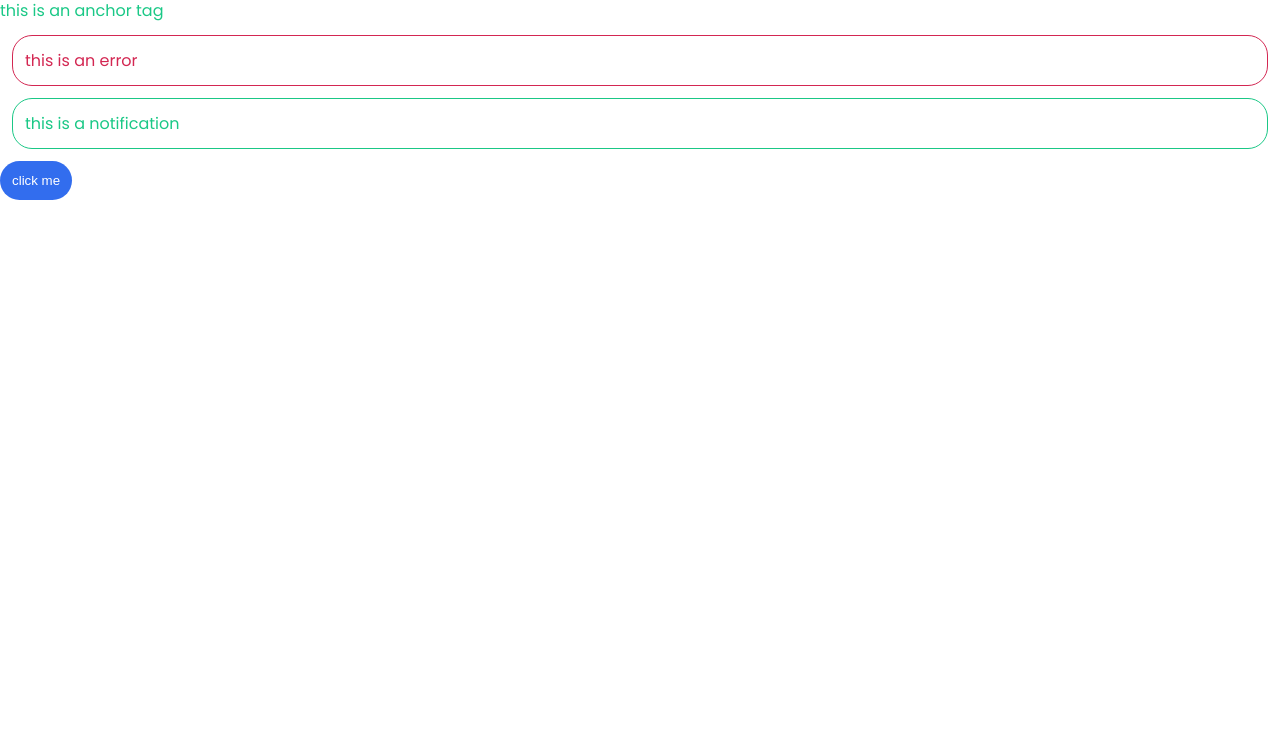
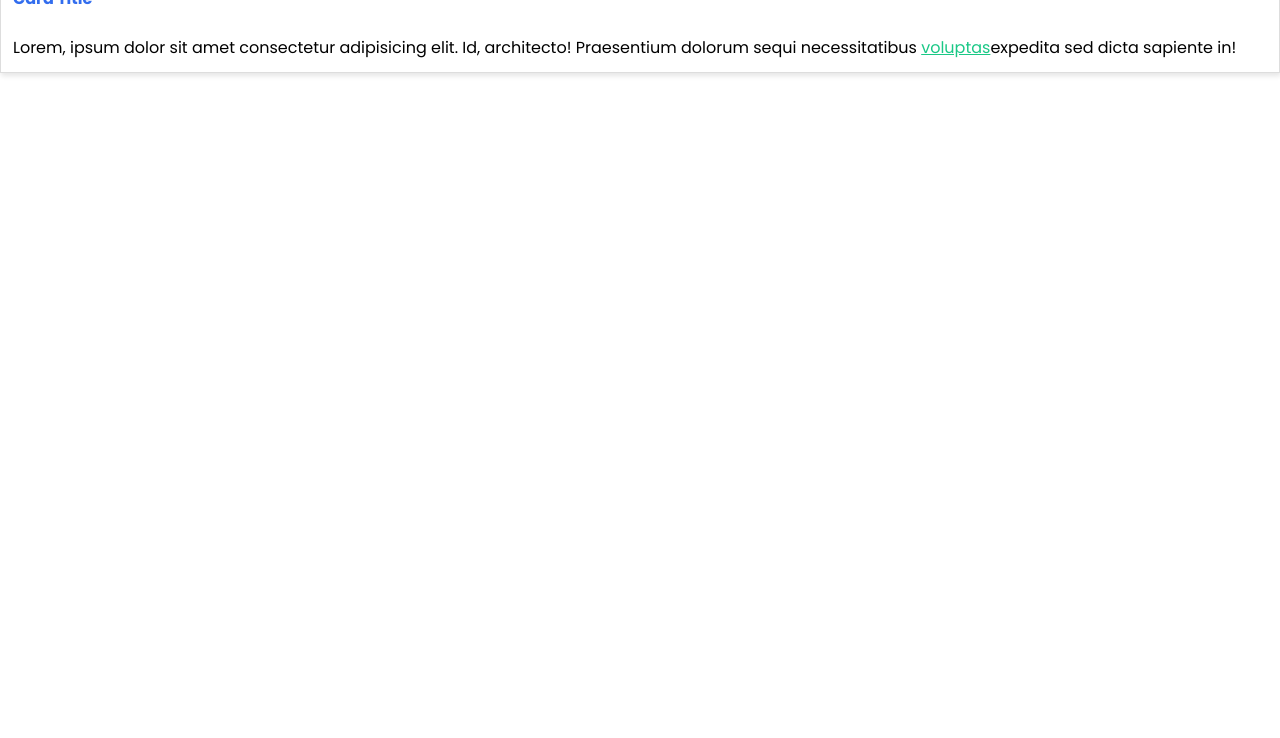
Before and after one commit to priyasarpate/coraline.css, a website: page index.html in a window 1280 px wide. Shown: the part 62-800 px from the top of the page. Drawn offline with Linux system fonts and the light colour scheme.

Commit message:
nested scss

```diff
--- a/coraline/_variables.scss
+++ b/coraline/_variables.scss
@@ -11,3 +11,9 @@ $base-margin: 0.75rem;
 // borders
 $base-border-thickness: 1px;
 $base-border-radius: 20px;
+
+// box-shadow
+$base-box-shadow: 1px 3px 5px rgba(0,0,0,0.1);
+
+// font sizes
+$base-font-size: 1rem;
--- /dev/null
+++ b/coraline/components/_card.scss
@@ -0,0 +1,20 @@
+.card {
+    display: block;
+    padding: $base-padding;
+    border: $base-border-thickness solid #ddd;
+    box-shadow: $base-box-shadow;
+
+    .card-title {
+        font-size: $base-font-size;
+        padding-bottom: $base-padding;
+        font-weight: bold;
+    }
+
+    .card-body {
+        font-size: $base-font-size;
+    }
+
+    a {
+        text-decoration: underline;
+    }
+}
--- a/coraline/index.scss
+++ b/coraline/index.scss
@@ -1,2 +1,11 @@
+// variables & function
+
 @import 'variables';
+
+// base & layout
 @import 'base';
+
+// components (button, card, navbar ....)
+@import 'components/card';
+
+//utilities (margin, padding, opacity, ...)
--- a/gulpfile.js
+++ b/gulpfile.js
@@ -2,13 +2,13 @@ const { src, dest, watch, series } = require('gulp')
 const sass = require('gulp-sass')(require('sass'));
 
 function buildStyles() {
-  return src('*.scss')
+  return src('coraline/**/*.scss')
     .pipe(sass())
     .pipe(dest('css'))
 }
 
 function watchTask() {
-  watch(['*.scss'], buildStyles)
+  watch(['coraline/**/*.scss'], buildStyles)
 }
 
 exports.default = series(buildStyles, watchTask)
--- a/index.html
+++ b/index.html
@@ -1,16 +1,38 @@
 <html lang="en">
-<head>
-  <meta charset="UTF-8">
-  <meta http-equiv="X-UA-Compatible" content="IE=edge">
-  <meta name="viewport" content="width=device-width, initial-scale=1.0">
-  <link rel="stylesheet" href="/css/index.css">
-  <title>Coraline CSS</title>
-</head>
-<body>
-  <h1>This is an h1</h1>
+  <head>
+    <meta charset="UTF-8" />
+    <meta http-equiv="X-UA-Compatible" content="IE=edge" />
+    <meta name="viewport" content="width=device-width, initial-scale=1.0" />
+    <link rel="stylesheet" href="/css/index.css" />
+    <title>Coraline CSS</title>
+  </head>
+  <body>
+    <!-- <h1>This is an h1</h1>
   <a href="#">this is an anchor tag</a>
   <p class="error">this is an error</p>
   <p class="notification">this is a notification</p>
-  <button>click me</button>
-</body>
+  <button>click me</button> -->
+
+    <!-- colors  -->
+
+    <!-- font sizes -->
+
+    <!-- buttons -->
+
+    <!-- cards -->
+
+    <h2>Cards</h2>
+    <div class="card">
+      <h1 class="card-title">Card Title</h1>
+      <p class="card-body">
+        Lorem, ipsum dolor sit amet consectetur adipisicing elit. Id,
+        architecto! Praesentium dolorum sequi necessitatibus
+        <a href="#">voluptas</a>expedita sed dicta sapiente in!
+      </p>
+    </div>
+
+    <!-- grid system -->
+
+    <!-- utilities -->
+  </body>
 </html>
```
Also changed, not shown: css/index.css.
